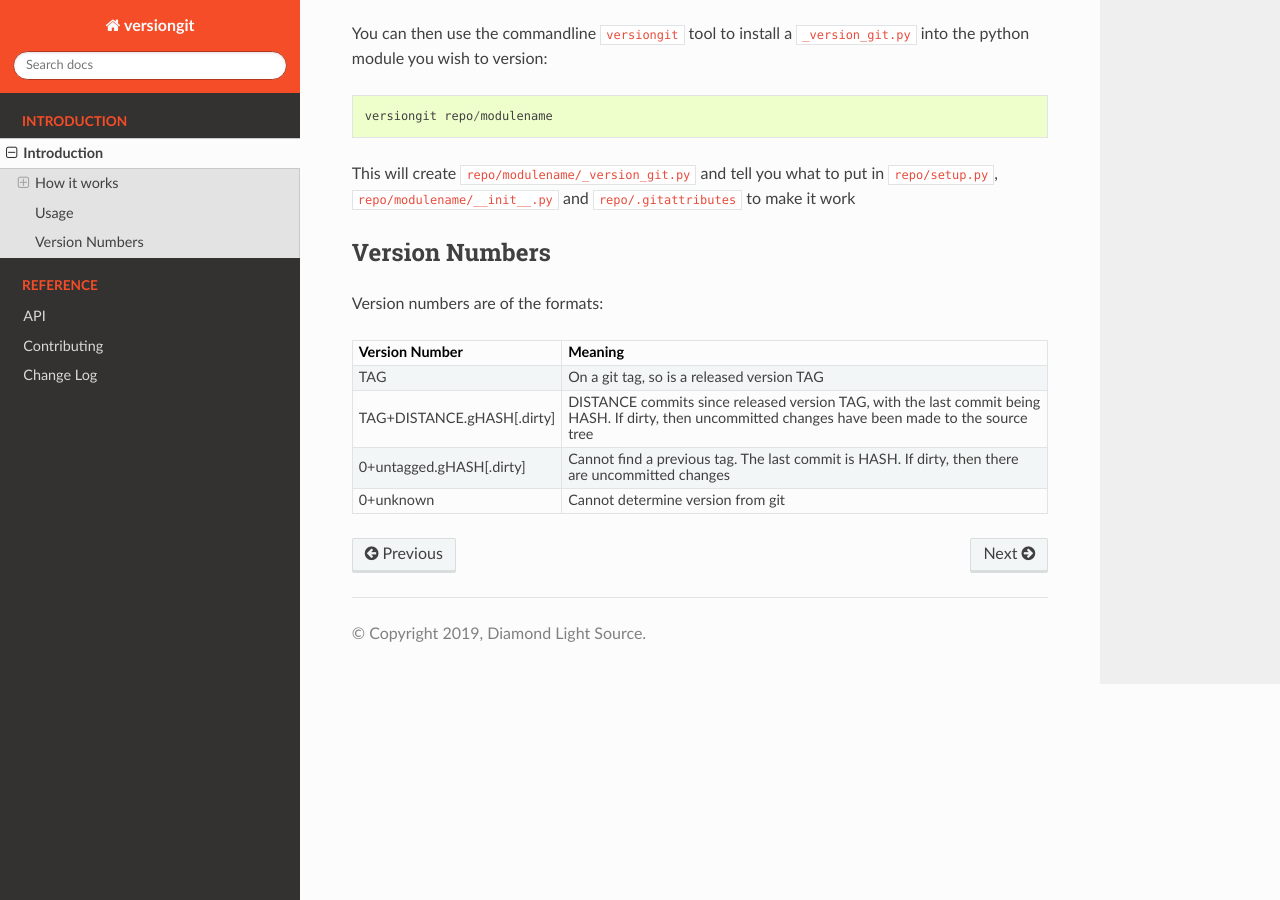
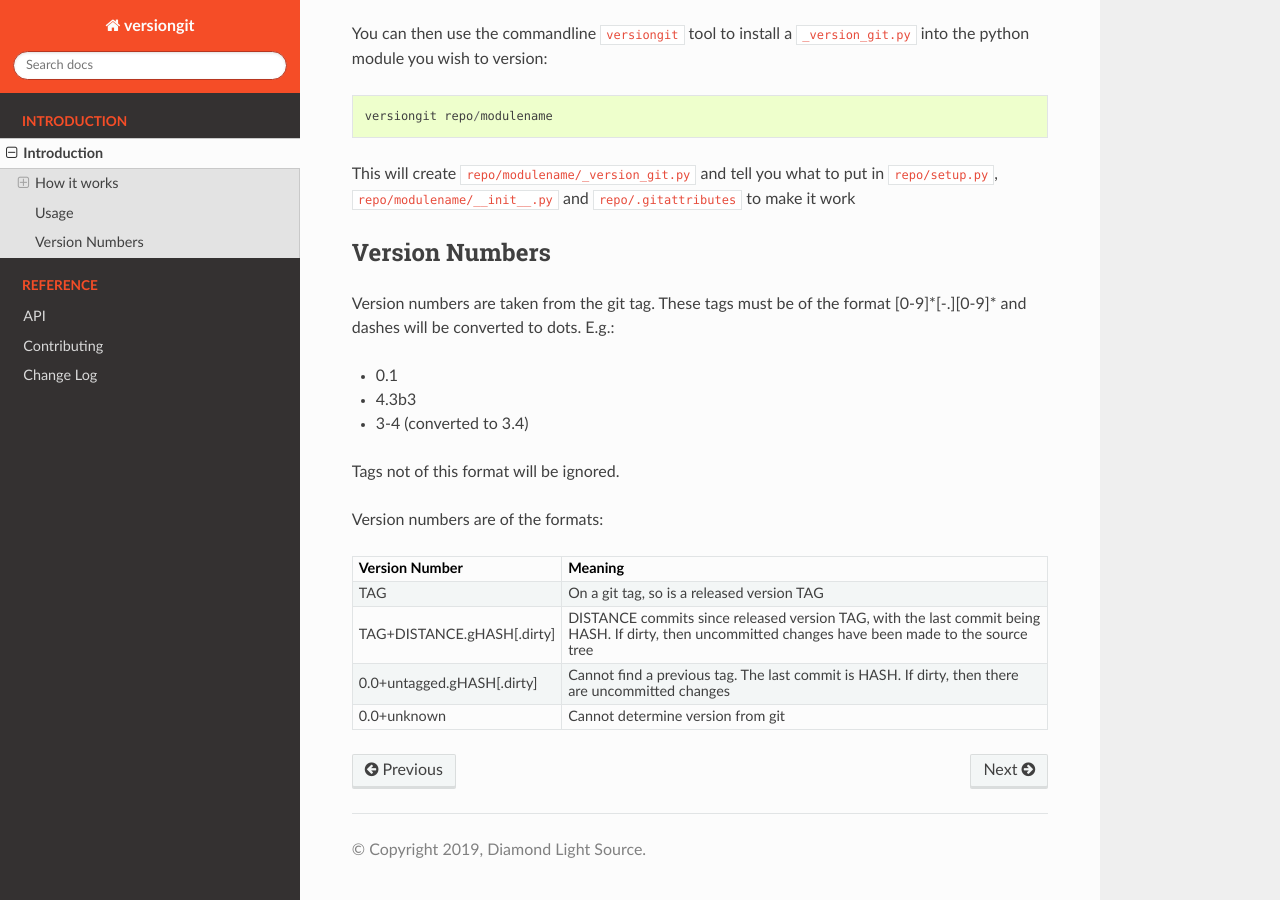
Before and after one commit to DiamondLightSource/versiongit, a Sphinx documentation site: the page built from docs/index.rst, in a window 1280 px wide and 900 px high, scrolled down 1730 px. Built offline with Sphinx 7.4.7 and the Read the Docs theme 2.0.0, drawn with Linux system fonts in a browser that asks for light colours; the version number could not be read and is left out.

Commit message:
Only match tags of format 1.2*

```diff
--- a/docs/index.rst
+++ b/docs/index.rst
@@ -103,6 +103,15 @@ to make it work
 Version Numbers
 ---------------
 
+Version numbers are taken from the git tag. These tags must be of the format
+[0-9]*[-.][0-9]* and dashes will be converted to dots. E.g.:
+
+- 0.1
+- 4.3b3
+- 3-4 (converted to 3.4)
+
+Tags not of this format will be ignored.
+
 Version numbers are of the formats:
 
 =========================== =============================
@@ -112,9 +121,9 @@ TAG                         On a git tag, so is a released version TAG
 TAG+DISTANCE.gHASH[.dirty]  DISTANCE commits since released version TAG, with
                             the last commit being HASH. If dirty, then
                             uncommitted changes have been made to the source tree
-0+untagged.gHASH[.dirty]    Cannot find a previous tag. The last commit is HASH.
+0.0+untagged.gHASH[.dirty]  Cannot find a previous tag. The last commit is HASH.
                             If dirty, then there are uncommitted changes
-0+unknown                   Cannot determine version from git
+0.0+unknown                 Cannot determine version from git
 =========================== =============================
 
 .. _versioneer:
```
Also changed, not shown: 4 other files.
